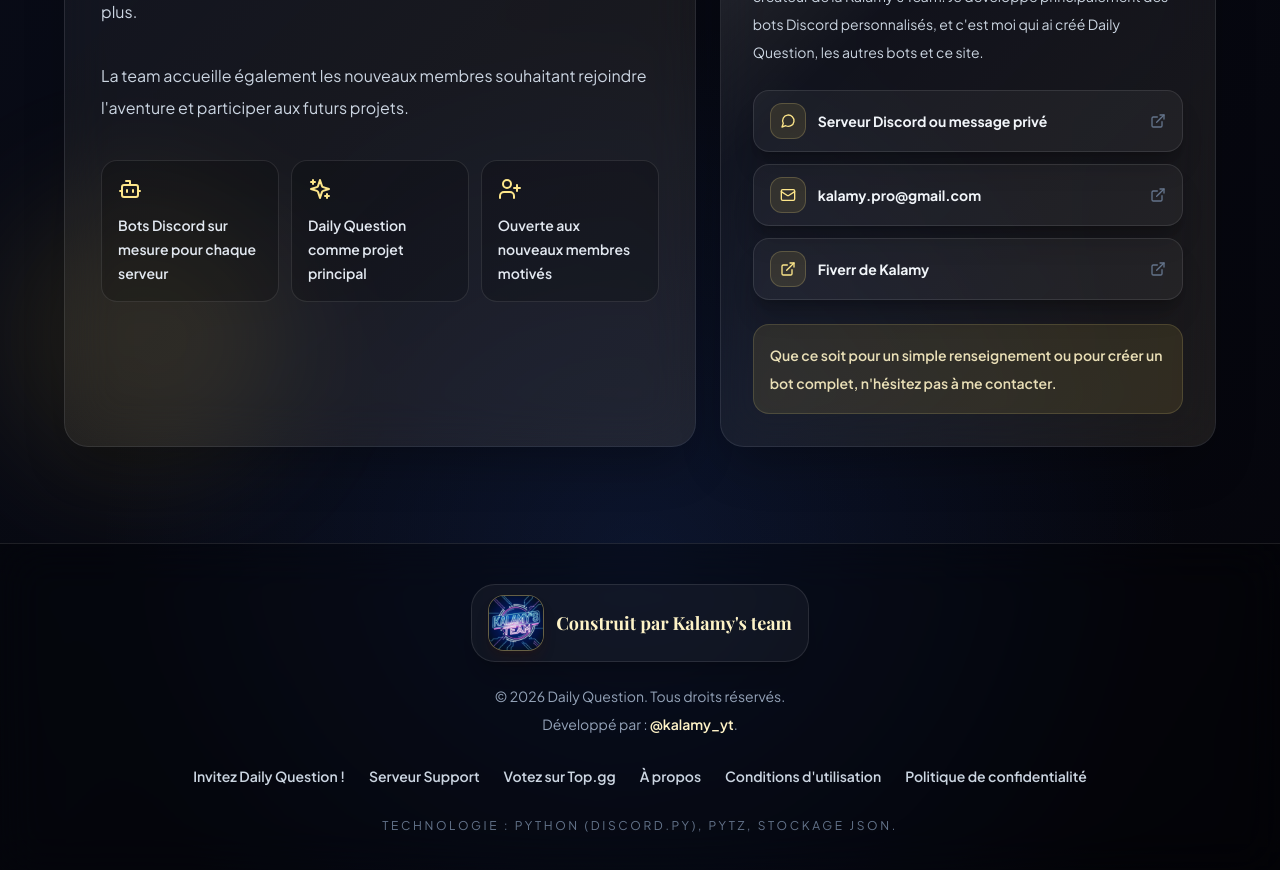
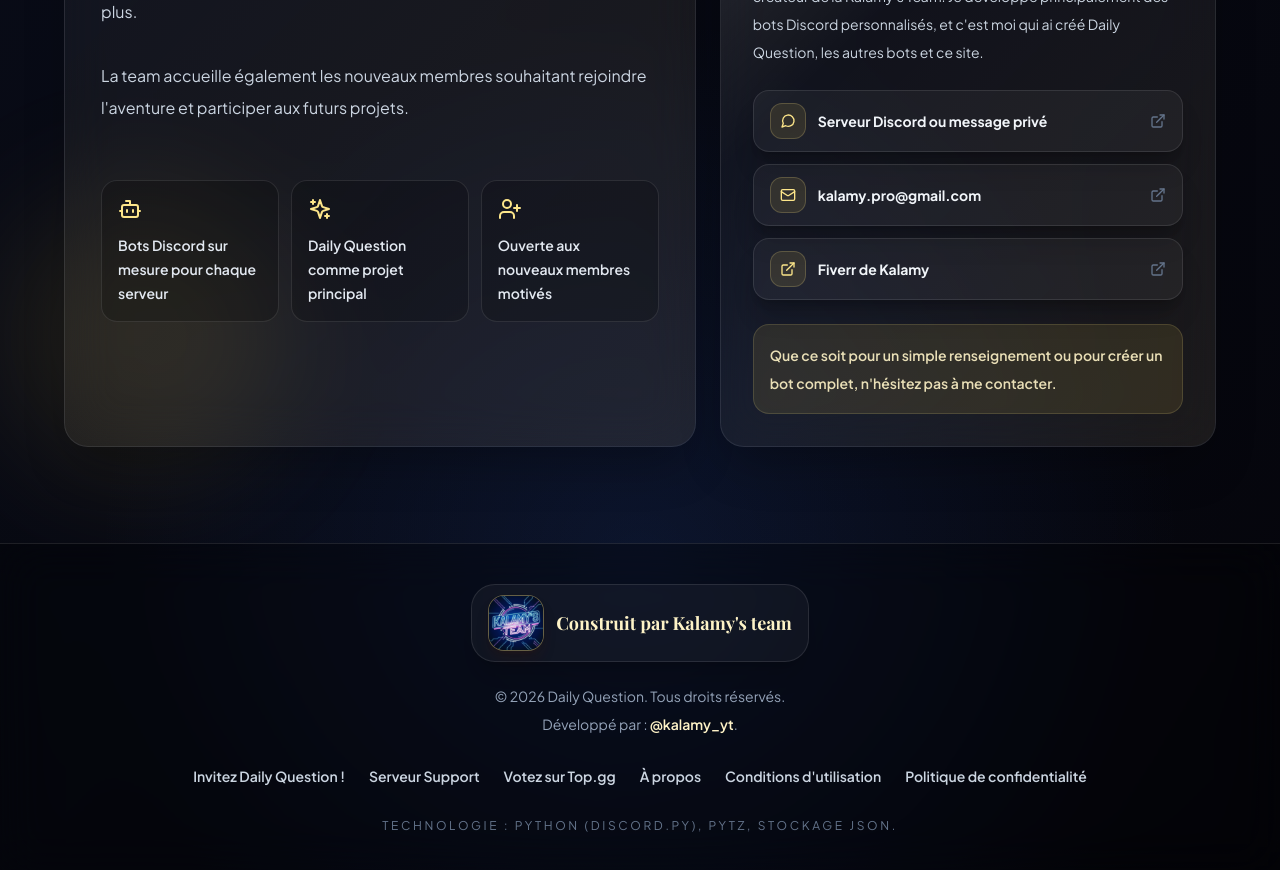
Before and after one commit to Kalamy-90/daily_question, a React (Vite) app: page / in a window 1280 px wide. Shown: the part 5400-6270 px from the top of the page. Built offline with nearby package versions, Linux system fonts and the light colour scheme.

Commit message:
Lower about highlight cards

```diff
--- a/src/components/landing/AboutSection.jsx
+++ b/src/components/landing/AboutSection.jsx
@@ -75,7 +75,7 @@
                 ))}
               </div>
 
-              <div className="grid gap-3 py-8 sm:grid-cols-3 sm:py-9">
+              <div className="mt-4 grid gap-3 py-8 sm:mt-5 sm:grid-cols-3 sm:py-9">
                 {highlights.map(({ icon: Icon, text }) => (
                   <div key={text} className="rounded-2xl border border-white/10 bg-black/20 p-4 text-sm font-semibold leading-6 text-slate-200">
                     <Icon className="mb-3 h-6 w-6 text-amber-200" aria-hidden="true" />
```
Also changed, not shown: 4 other files (tests, documents, lock files or other folders).
